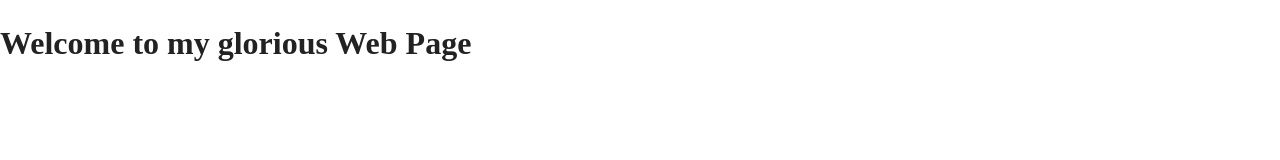
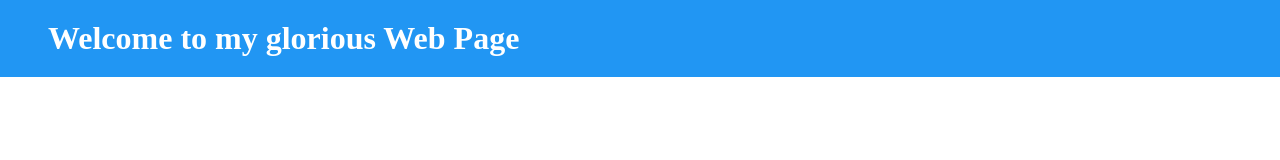
Before and after one commit to pepe/final-project-frontend-2018, a plain HTML site: page index.html in a window 1280 px wide. Drawn offline with nearby package versions, Linux system fonts and the light colour scheme.

Commit message:
Add header and style it

```diff
--- a/css/main.css
+++ b/css/main.css
@@ -102,7 +102,15 @@ textarea {
    Author's custom styles
    ========================================================================== */
 
+ header {
+   background-color: #2196F3;
+   color: white;
+   padding: 1rem 3rem;
+ }
 
+header h1 {
+  margin: 0;
+}
 
 
 
--- a/index.html
+++ b/index.html
@@ -22,7 +22,10 @@
   <![endif]-->
 
   <!-- Add your site or application content here -->
-  <h1>Welcome to my glorious Web Page</h1>
+  <header>
+    <h1>Welcome to my glorious Web Page</h1>
+  </header>
+
   <script src="js/vendor/modernizr-3.6.0.min.js"></script>
   <script src="https://code.jquery.com/jquery-3.3.1.min.js" integrity="sha256-FgpCb/KJQlLNfOu91ta32o/NMZxltwRo8QtmkMRdAu8=" crossorigin="anonymous"></script>
   <script>window.jQuery || document.write('<script src="js/vendor/jquery-3.3.1.min.js"><\/script>')</script>
```
